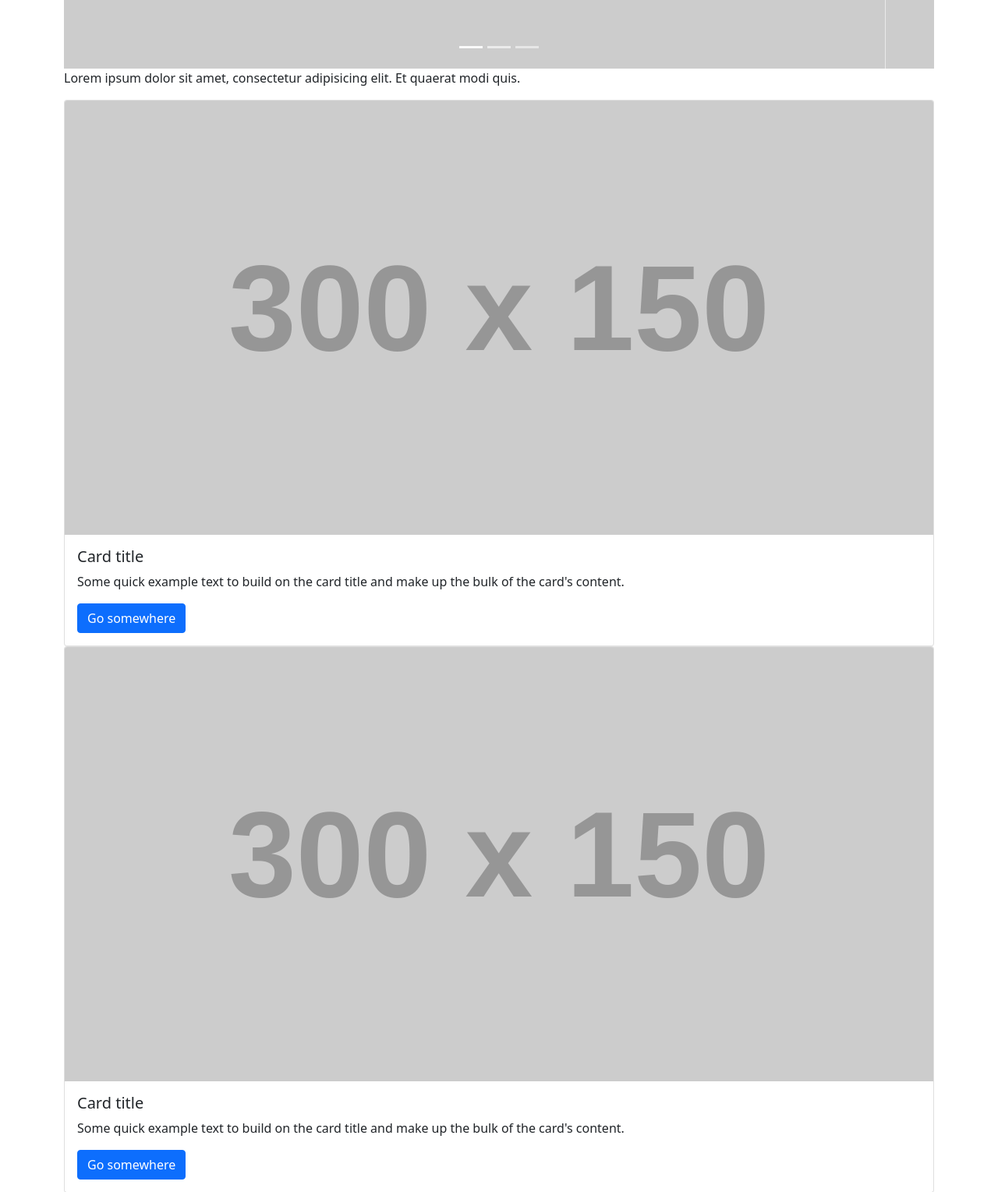
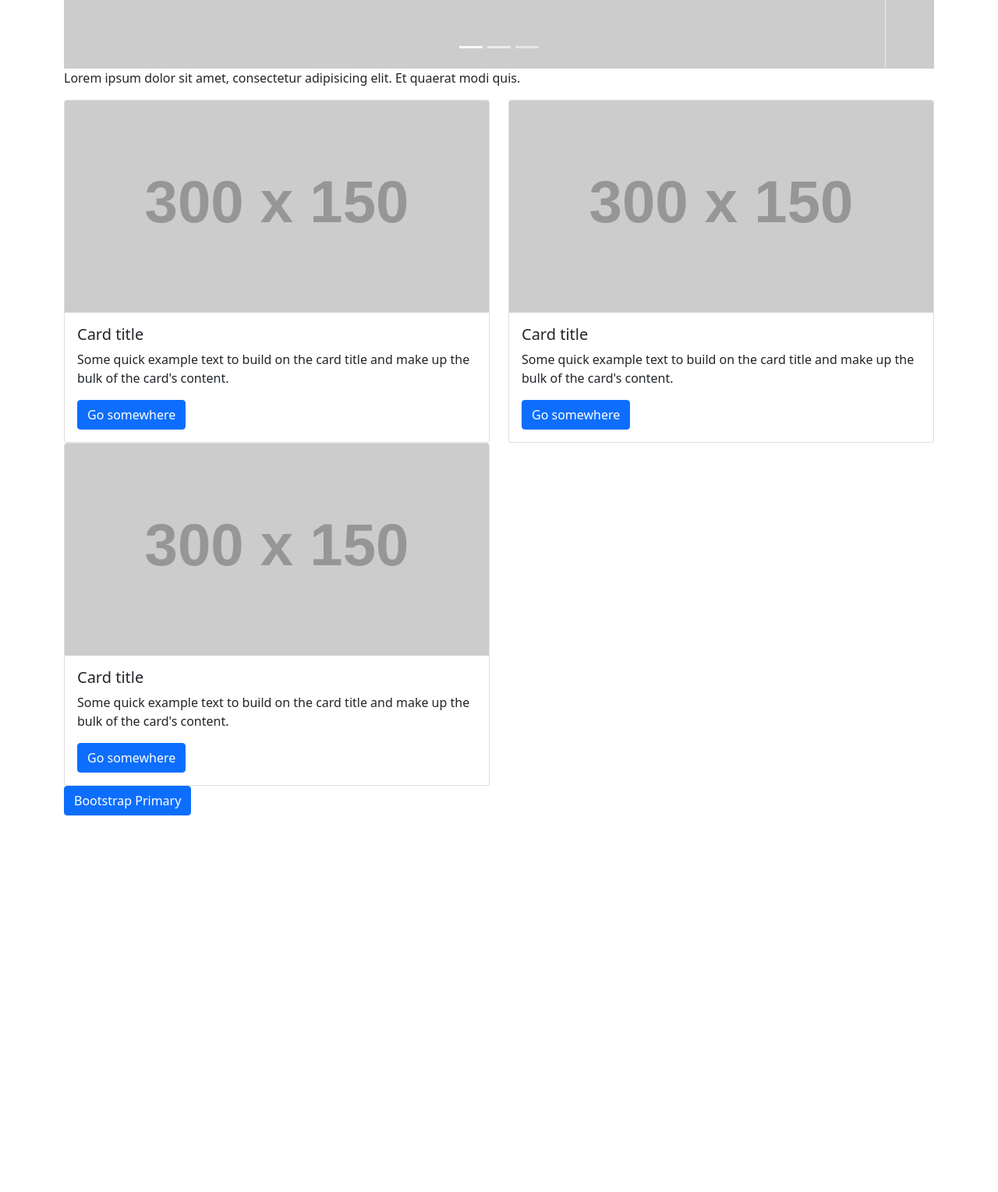
Before and after one commit to ptdevtemp/jsApp, a plain HTML site: page index.html in a window 1280 px wide. Shown: the part 340-1869 px from the top of the page at 78% size. After the commit the page ends 1386 px from the top, so only its background shows below. Drawn offline with nearby package versions, Linux system fonts and the light colour scheme; placeholder pictures from the web are drawn by us.

Commit message:
update col

```diff
--- a/index.html
+++ b/index.html
@@ -97,7 +97,7 @@
                 </div>
             </div>
             <div class="row">
-                <div class="col-3 col-sm-12">
+                <div class="col-3 col-sm-6">
                     <div class="card">
                         <img src="https://via.placeholder.com/300x150" class="card-img-top img-fluid">
                         <div class="card-body">
@@ -108,7 +108,7 @@
                         </div>
                     </div>
                 </div>
-                <div class="col-3 col-sm-12">
+                <div class="col-3 col-sm-6">
                     <div class="card">
                         <img src="https://via.placeholder.com/300x150" class="card-img-top img-fluid">
                         <div class="card-body">
@@ -119,7 +119,7 @@
                         </div>
                     </div>
                 </div>
-                <div class="col-3 col-sm-12">
+                <div class="col-3 col-sm-6">
                     <div class="card">
                         <img src="https://via.placeholder.com/300x150" class="card-img-top img-fluid">
                         <div class="card-body">
```
